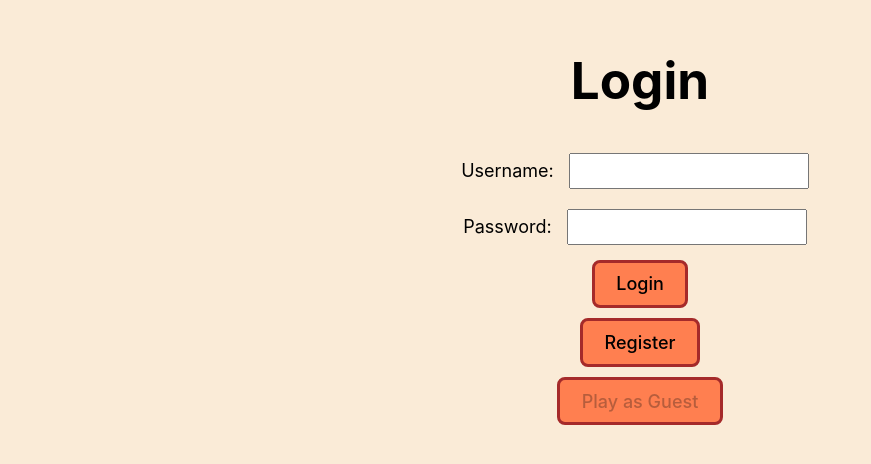
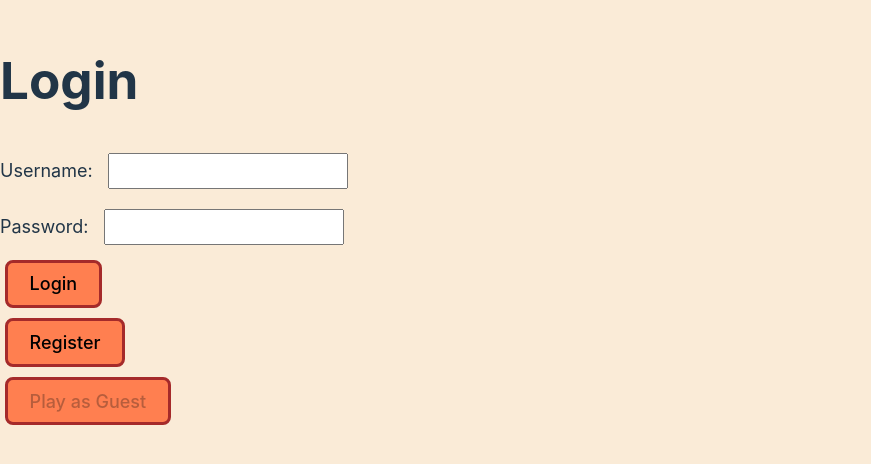
Before and after one commit to CodecoolGlobal/el-proyecte-grande-sprint-1-java-petergubicza, a React (Vite) app in the folder frontend/: page / in a window 1280 px wide. Shown: the part 176-640 px from the top of the page, without its empty margins (0-871 px from the left). Built offline with nearby package versions, Linux system fonts and the light colour scheme.

Commit message:
changed app to login page

```diff
--- a/frontend/src/Components/Leaderboard/LeaderBoard.jsx
+++ b/frontend/src/Components/Leaderboard/LeaderBoard.jsx
@@ -1,7 +1,7 @@
 import "./Leaderboard.css";
 import { useState, useEffect } from "react";
 
-export default function LeaderBoard() {
+export default function Leaderboard() {
   const [championsWithPoints, setChampionsWithPoints] = useState([]);
 
   useEffect(() => {
--- a/frontend/src/Main.jsx
+++ b/frontend/src/Main.jsx
@@ -1,15 +1,15 @@
 import * as React from 'react';
 import * as ReactDOM from 'react-dom/client';
 import { createBrowserRouter, RouterProvider } from 'react-router-dom';
-import App from './App';
 import Home from './Pages/Home'
 import Register from './Pages/Register/Register';
 import './Main.css';
+import Login from './Pages/Login';
 
 const router = createBrowserRouter([
 	{
 		path: '/',
-		element: <App />
+		element: <Login />
 	},
 	{
 		path: '/register',
--- a/frontend/src/Pages/Login/Login.jsx
+++ b/frontend/src/Pages/Login/Login.jsx
@@ -6,7 +6,7 @@ import "./Login.css";
 export default function Login() {
   const [name, setName] = useState("");
   const [password, setPassword] = useState("");
-  const [error, setError] = useState(""); // Állapot a hibaüzenetnek
+  const [error, setError] = useState("");
   const navigate = useNavigate();
 
   async function login() {
```
